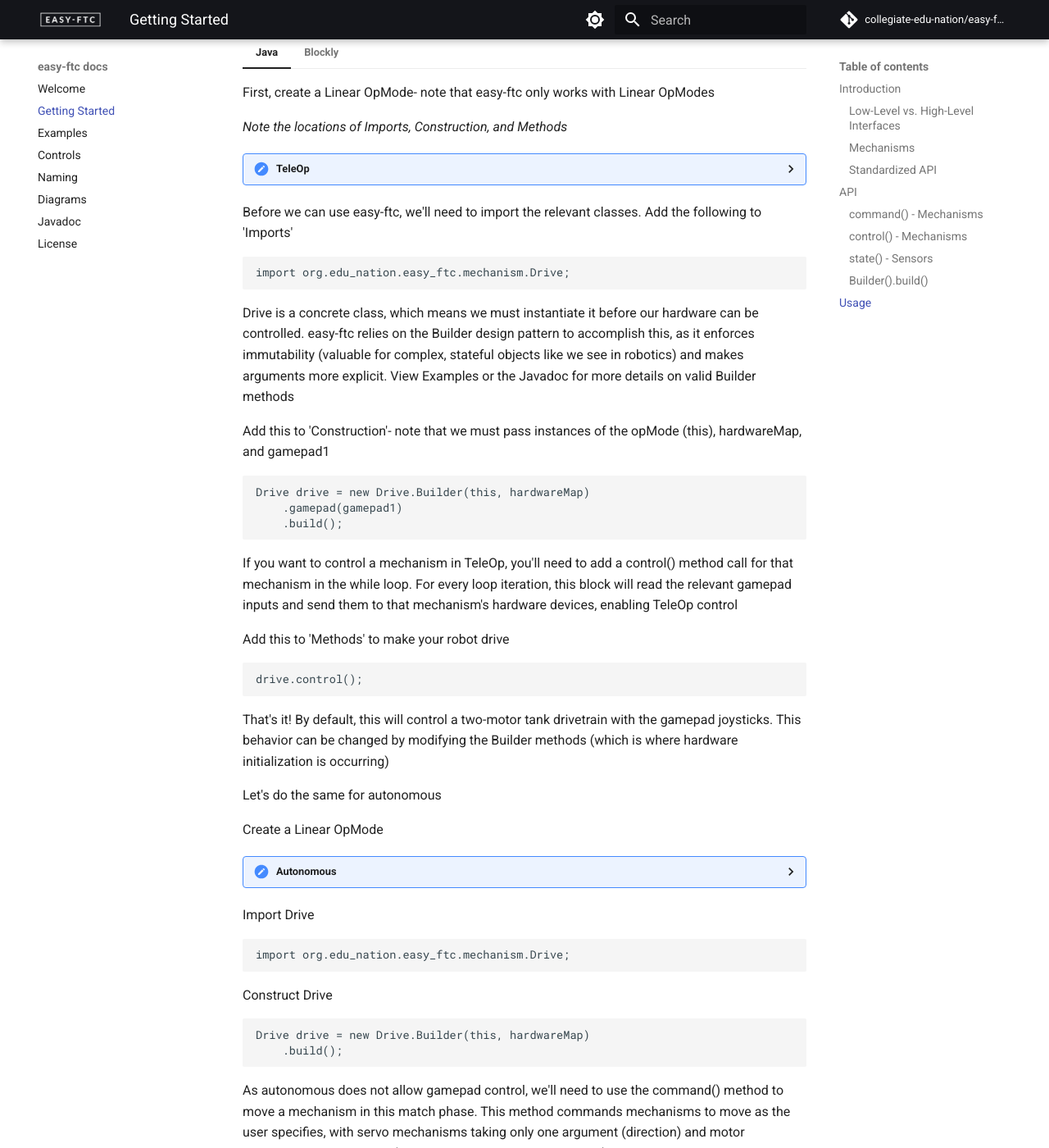
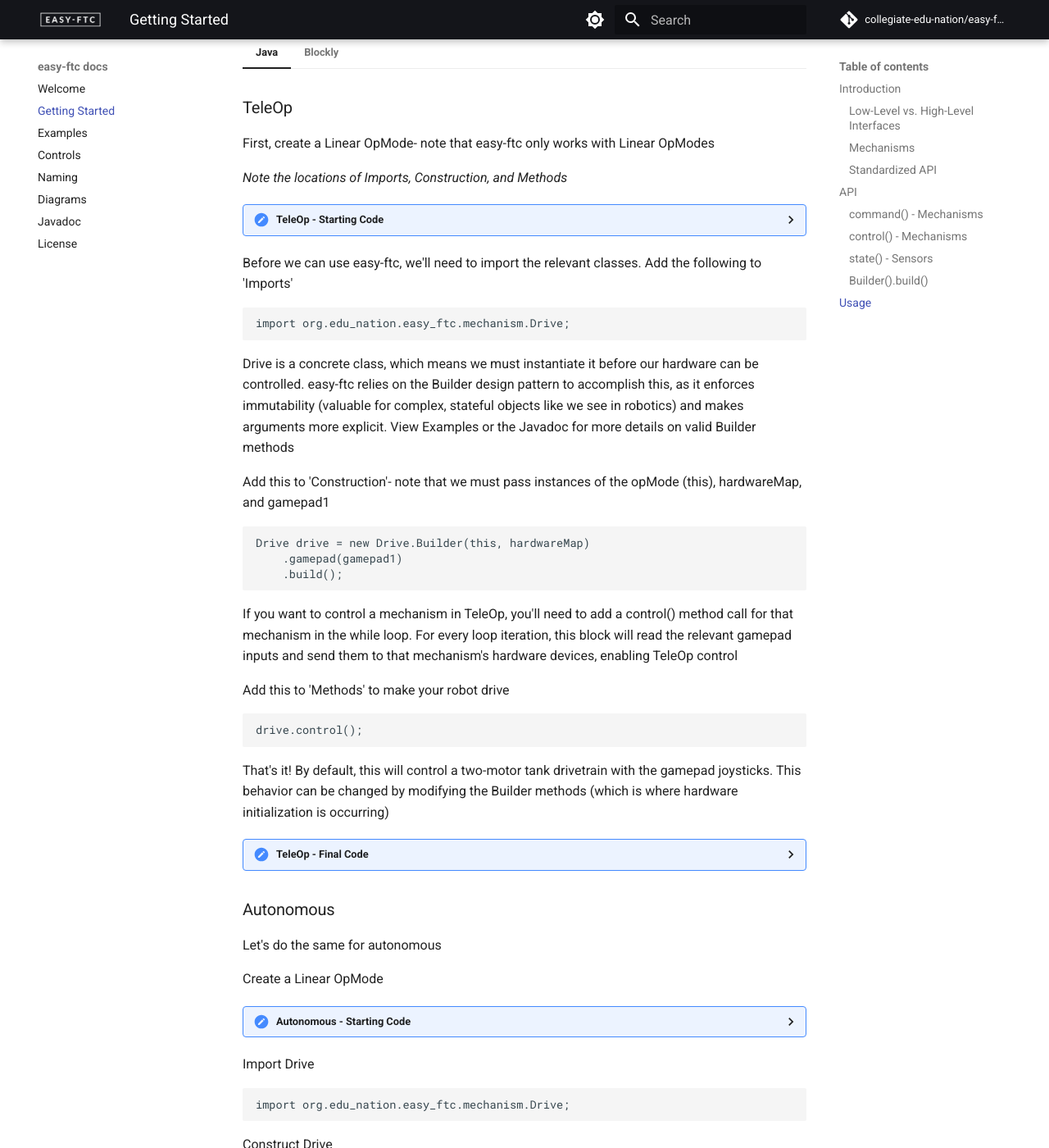
Before and after one commit to Collegiate-Edu-Nation/easy-ftc, an MkDocs documentation site: the page built from docs/gettingstarted.md, in a window 1280 px wide and 1400 px high, scrolled down 2134 px. Shown: the whole window at 82% size. Built offline with MkDocs 1.6.1 and Material for MkDocs 9.7.7, drawn with Linux system fonts in a browser that asks for light colours; comment, search, counter and statistics services are not loaded; some of the changed text lies outside the part shown.

Commit message:
use hidden headers for teleop, auto

```diff
--- a/docs/gettingstarted.md
+++ b/docs/gettingstarted.md
@@ -37,12 +37,15 @@ Most objects you'll encounter in Java are built with either basic constructors o
 Before we can dive into coding, follow the Install section of the README
 
 === "Java"
+    <h3>TeleOp</h3>
+
     First, create a Linear OpMode- note that easy-ftc only works with Linear OpModes
 
     <i>Note the locations of Imports, Construction, and Methods</i>
 
+
     <details>
-    <summary>TeleOp</summary>
+    <summary>TeleOp - Starting Code</summary>
 
         package org.firstinspires.ftc.teamcode;
 
@@ -65,6 +68,7 @@ Before we can dive into coding, follow the Install section of the README
         }
     </details>
 
+
     Before we can use easy-ftc, we'll need to import the relevant classes. Add the following to 'Imports'
 
         import org.edu_nation.easy_ftc.mechanism.Drive;
@@ -85,12 +89,43 @@ Before we can dive into coding, follow the Install section of the README
 
     That's it! By default, this will control a two-motor tank drivetrain with the gamepad joysticks. This behavior can be changed by modifying the Builder methods (which is where hardware initialization is occurring)
 
+
+    <details>
+    <summary>TeleOp - Final Code</summary>
+
+        package org.firstinspires.ftc.teamcode;
+
+        import com.qualcomm.robotcore.eventloop.opmode.LinearOpMode;
+        import com.qualcomm.robotcore.eventloop.opmode.TeleOp;
+        import org.edu_nation.easy_ftc.mechanism.Drive;
+
+        @TeleOp(name="Tele", group="dev")
+        public class Tele extends LinearOpMode {
+
+            @Override
+            public void runOpMode() {
+                Drive drive = new Drive.Builder(this, hardwareMap)
+                    .gamepad(gamepad1)
+                    .build();
+
+                waitForStart();
+                while (opModeIsActive()) {
+                    drive.control();
+                }
+            }
+        }
+    </details>
+
+
+    <h3>Autonomous</h3>
+
     Let's do the same for autonomous
 
     Create a Linear OpMode
 
+
     <details>
-    <summary>Autonomous</summary>
+    <summary>Autonomous - Starting Code</summary>
 
         package org.firstinspires.ftc.teamcode;
 
@@ -112,6 +147,7 @@ Before we can dive into coding, follow the Install section of the README
             }
         }
     </details>
+
 
     Import Drive
 
@@ -162,7 +198,7 @@ Before we can dive into coding, follow the Install section of the README
 
 
     <details>
-    <summary>Final Code</summary>
+    <summary>Autonomous - Final Code</summary>
 
         package org.firstinspires.ftc.teamcode;
 
@@ -193,11 +229,15 @@ Before we can dive into coding, follow the Install section of the README
         }
     </details>
 
+
     Now your robot will drive forward for 3 seconds at half-power, then do it again if it detects the color blue
 
     Any mechanism or sensor can be implemented in this manner for either TeleOp or Autonomous. In fact, even command() can be used in TeleOp for planned sequences; see Examples for how to do this
 
 === "Blockly"
+
+    <h3>TeleOp</h3>
+
     First, create an OpMode in the blocks editor Web UI
 
     * Press 'Create New OpMode'
@@ -214,6 +254,8 @@ Before we can dive into coding, follow the Install section of the README
     * Drag the 'control' block to the green while loop
 
     That's it! By default, this will control a two-motor tank drivetrain with the gamepad joysticks. This behavior can be changed by modifying the Builder methods in Drive.java (which is where hardware initialization is occurring)
+
+    <h3>Autonomous</h3>
 
     Let's do the same for autonomous
 
```
